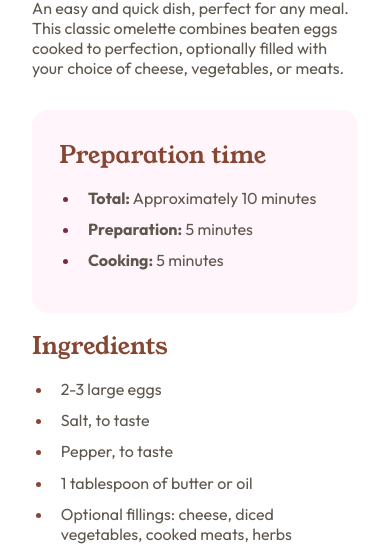
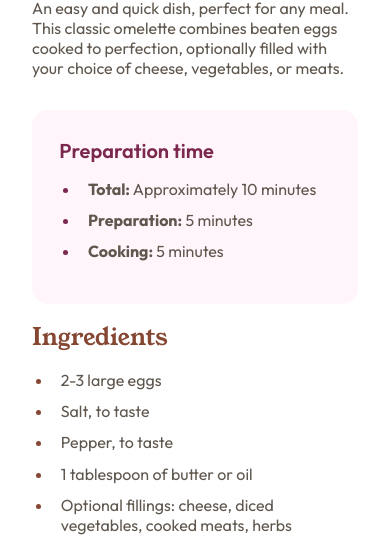
Before and after one commit to barka-dev/recipe-page-main, a plain HTML site: page index.html in a window 390 px wide. Shown: the part 322-868 px from the top of the page. Drawn offline with Linux system fonts and the light colour scheme.

Commit message:
Update input.css

```diff
--- a/input.css
+++ b/input.css
@@ -20,7 +20,7 @@ body {
 
 }
 
-h1, h2, h3{
+h1, h2{
   margin: 0;
   padding: 0;
 }
@@ -36,13 +36,13 @@ h2 {
   color: var(--rcp-brown-800);
 }
 
-h3 {
+h2.subtitle {
   font-size: 1.75rem;
   color:var(--rcp-rose-800);
   font-weight:600;
 }
 
-h1, h2 {
+h1, h2:not(h2.subtitle) {
   font-family: 'Young Serif', serif;
   font-weight:400;
 }
@@ -50,7 +50,7 @@ h1, h2 {
 main{
   display:flex;
   justify-content:center;
-  padding:4rem 0rem;
+  padding:4.5rem 0rem;
 }
 
 article{
@@ -159,7 +159,7 @@ table tr:not(:last-child) td{
   h2{
     font-size:1.5rem;
   }
-  h3{
+  h2.subtitle{
     font-size:1.25rem;
   }
   ol, ul {
```
